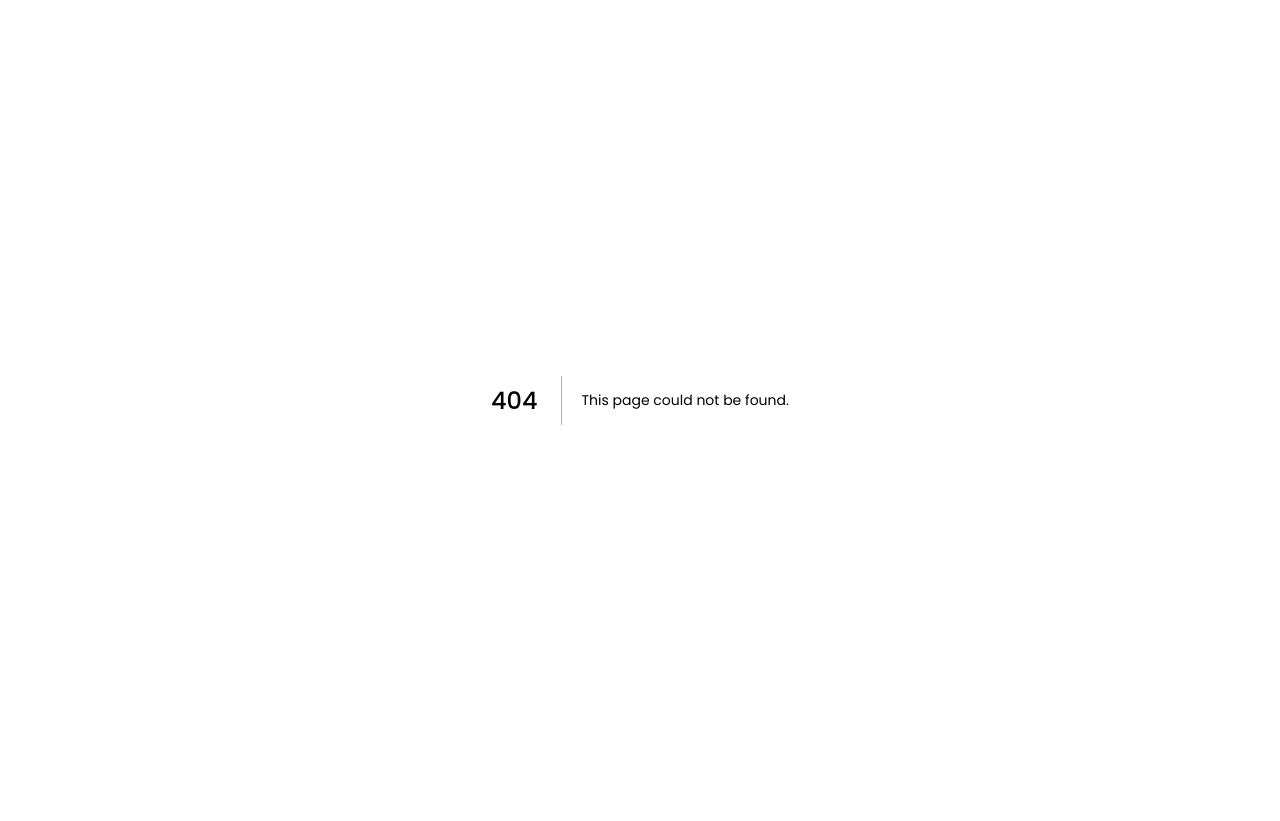
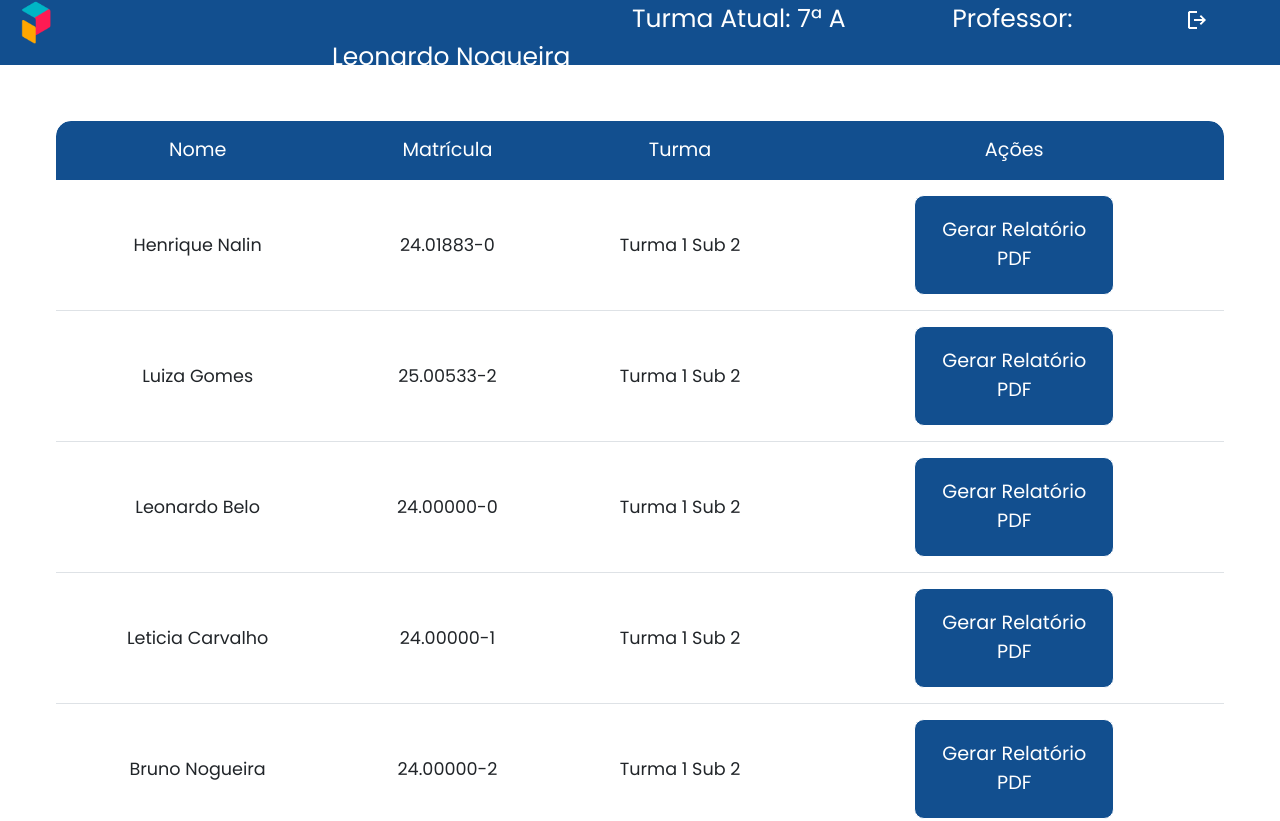
Before and after one commit to PII-3-Semestre-CIC-2025/PlataformaPoliedro, a Next.js app: page /relatorio in a window 1280 px wide. Before the commit this address had no page. Shown: the top 821 px of the page. Before the commit the page ends 800 px from the top, so only its background shows below. Built offline with nearby package versions, Linux system fonts and the light colour scheme.

Commit message:
tela gerar relatório

```diff
--- /dev/null
+++ b/app/relatorio/page.jsx
@@ -0,0 +1,123 @@
+"use client"
+import { createClient } from '@supabase/supabase-js'
+import jsPDF from 'jspdf'
+import 'jspdf-autotable'
+import { Header } from "@/app/components/header";
+import '@/styles/relatorio.css';
+import { useState } from 'react';
+import { ModalEditarAluno } from '@/app/components/modal-editar-aluno';
+// Inicialize o Supabase
+const supabaseUrl = 'https://pcauhgurzvskmktpxhgp.supabase.co'
+const supabaseKey = '<eyJhbGciOiJIUzI1NiIsInR5cCI6IkpXVCJ9.eyJpc3MiOiJzdXBhYmFzZSIsInJlZiI6InBjYXVoZ3VyenZza21rdHB4aGdwIiwicm9sZSI6ImFub24iLCJpYXQiOjE3NDgwOTI0NTksImV4cCI6MjA2MzY2ODQ1OX0.J19RUc9uG5WZQr4NSxTLI-Eadqd2tcqhkK-8IXyYjiQ>'
+const supabase = createClient(supabaseUrl, supabaseKey)
+
+// Buscar os dados da tabela
+const fetchData = async () => {
+  const { data, error } = await supabase
+    .from('Tabela Aluno')
+    .select('*')
+
+  if (error) {
+    console.error('Erro ao buscar dados:', error)
+    return []
+  }
+
+  return data
+}
+
+const gerarPDF = async () => {
+  const dados = await fetchData()
+
+  const doc = new jsPDF()
+
+  // Cabeçalho
+  doc.setFontSize(16)
+  doc.text('Relatório de Dados', 10, 10)
+
+  // Dados da tabela (ajuste conforme seus campos)
+  const colunas = ['ID', 'Nome', 'Email']
+  const linhas = dados.map(item => [item.id, item.nome, item.email])
+
+  // Tabela com autoTable
+  doc.autoTable({
+    startY: 20,
+    head: [colunas],
+    body: linhas,
+  })
+
+  doc.save('relatorio.pdf')
+}
+
+// Componente React principal da página
+export default function RelatorioPage() {
+  const [alunos, setAlunos] = useState([
+    { id: 1, nome: 'Henrique Nalin', matricula: '24.01883-0', turma: 'Turma 1 Sub 2' },
+    { id: 2, nome: 'Luiza Gomes', matricula: '25.00533-2', turma: 'Turma 1 Sub 2' },
+    { id: 3, nome: 'Leonardo Belo', matricula: '24.00000-0', turma: 'Turma 1 Sub 2' },
+    { id: 4, nome: 'Leticia Carvalho', matricula: '24.00000-1', turma: 'Turma 1 Sub 2' },
+    { id: 5, nome: 'Bruno Nogueira', matricula: '24.00000-2', turma: 'Turma 1 Sub 2' },
+    { id: 6, nome: 'Breno Augusto', matricula: '24.00000-3', turma: 'Turma 1 Sub 2' },
+    { id: 7, nome: 'Mateo Cortez', matricula: '24.00000-4', turma: 'Turma 1 Sub 2' },
+    { id: 8, nome: 'Vitor Porto', matricula: '24.00000-5', turma: 'Turma 1 Sub 2' },
+    { id: 9, nome: 'Lyssa Okawa', matricula: '24.00000-6', turma: 'Turma 1 Sub 2' }
+  ]);
+  const [erro, setErro] = useState(null);
+  const [alunoParaEditar, setAlunoParaEditar] = useState(null);
+
+  const handleEdit = (aluno) => {
+    setAlunoParaEditar(aluno);
+  };
+
+  const handleSaveEdit = (alunoAtualizado) => {
+    setAlunos(alunos.map(aluno =>
+      aluno.id === alunoAtualizado.id ? alunoAtualizado : aluno
+    ));
+    setAlunoParaEditar(null);
+  };
+
+  return (
+    <div className="pagina-relatorio">
+      <Header />
+      <div className="alunos-prof">
+        <main className="container-fluid px-4">
+          {erro && <div className="alert alert-danger" role="alert">{erro}</div>}
+          <div className="table-responsive">
+            <table className="table-alunos">
+              <thead>
+                <tr>
+                  <th>Nome</th>
+                  <th>Matrícula</th>
+                  <th>Turma</th>
+                  <th>Ações</th>
+                </tr>
+              </thead>
+              <tbody>
+                {alunos.map((aluno) => (
+                  <tr key={aluno.id}>
+                    <td>{aluno.nome}</td>
+                    <td>{aluno.matricula}</td>
+                    <td>{aluno.turma}</td>
+                    <td>
+                      <div className="acoes">
+                        <div className='container-fluid botao'>
+                          <button className='btn-relatorio' onClick={gerarPDF}>Gerar Relatório PDF</button>
+                        </div>
+                      </div>
+                    </td>
+                  </tr>
+                ))}
+              </tbody>
+            </table>
+          </div>
+        </main>
+        {alunoParaEditar && (
+          <ModalEditarAluno
+            aluno={alunoParaEditar}
+            onClose={() => setAlunoParaEditar(null)}
+            onSave={handleSaveEdit}
+          />
+        )}
+      </div>
+    </div>
+  );
+}
--- a/package.json
+++ b/package.json
@@ -14,6 +14,8 @@
     "bootstrap": "^5.3.6",
     "install": "^0.13.0",
     "jose": "^6.0.11",
+    "jspdf": "^3.0.1",
+    "jspdf-autotable": "^5.0.2",
     "next": "15.3.2",
     "npm": "^11.4.1",
     "react": "^19.0.0",
--- /dev/null
+++ b/styles/relatorio.css
@@ -0,0 +1,23 @@
+.btn-relatorio{
+    background-color: #124F8F;
+    color: white;
+    border: 1px solid;
+    padding: 1.5rem;
+    width: 200px;
+    height: 100px;
+    border-radius: 10px;
+    text-align: center;
+    text-decoration: none;
+    display: flex;
+    flex-direction: column;
+    align-items: center;
+    justify-content: center;
+    font-size: 1.2rem;
+    gap: 0.5rem;
+    cursor: pointer;
+    transition: all 0.2s ease;
+}
+.botao{
+    display: flex;
+    justify-content: center;
+}
```
Also changed, not shown: 1 other file (tests, documents, lock files or other folders).
